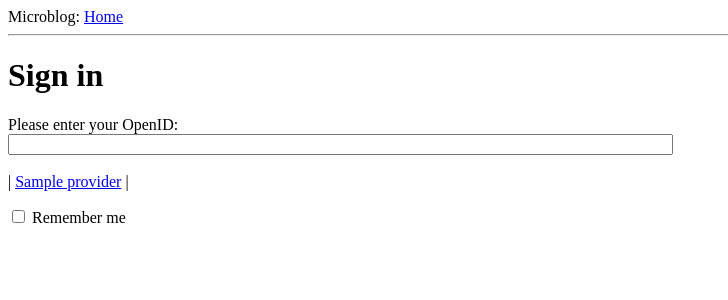
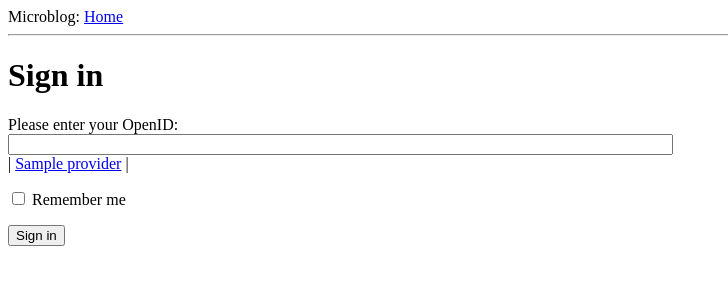
Before and after one commit to savec80/microblog_copy, a Python web app: template app/templates/login.html in a window 1280 px wide. Shown: the top 300 px of the page, without its empty margins (0-728 px from the left). Run offline with Jinja, Linux system fonts and the light colour scheme; the template is opened without the code that fills it: most values are stand-ins (such as "Sample title", 1, 10 or a date in 2020); form fields are guessed from the names that the template uses.

Commit message:
chapter 5

```diff
--- a/app/templates/login.html
+++ b/app/templates/login.html
@@ -16,12 +16,12 @@ function set_openid(openid, pr)
 }
 </script>
 <h1>Sign in</h1>
-  <form action="" method="post" name="login">
+<form action="" method="post" name="login">
     {{ form.hidden_tag() }}
     <p>
         Please enter your OpenID:<br>
-        {{ form.openid(size=80) }}<br>
-        {% for error in form.openid.error %}
+        {{ form.openid(size=80) }}
+        {% for error in form.openid.errors %}
           <span style="color: red;">[{{ error }}]</span>
         {% endfor %}<br>
         |{% for pr in providers %}
@@ -29,6 +29,6 @@ function set_openid(openid, pr)
         {% endfor %}
     </p>
     <p>{{ form.remember_me }} Remember me</p>
-    <p><inout type="submit" value="Sign in"></p>
+    <p><input type="submit" value="Sign in"></p>
 </form>
 {% endblock %}
--- a/config.py
+++ b/config.py
@@ -1,3 +1,8 @@
+import os
+basedir = os.path.abspath(os.path.dirname(__file__))
+
+SQLALCHEMY_DATABASE_URI = 'sqlite:///' + os.path.join(basedir, 'app.db')
+SQLALCHEMY_MIGRATE_REPO = os.path.join(basedir, 'db_repository')
 WTF_CSRF_ENABLED = True
 SECRET_KEY = 'you-will-always-forget'
 OPENID_PROVIDERS = [
```
Also changed, not shown: app/__init__.py (+12 -1 lines).
